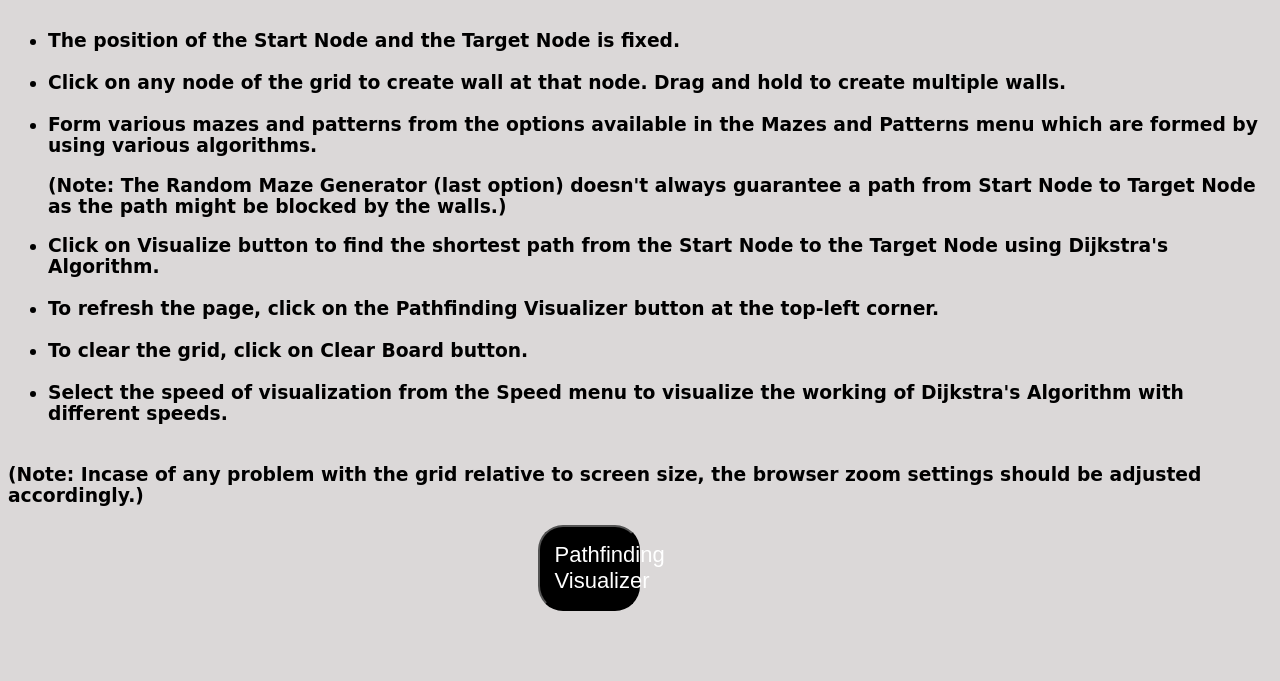
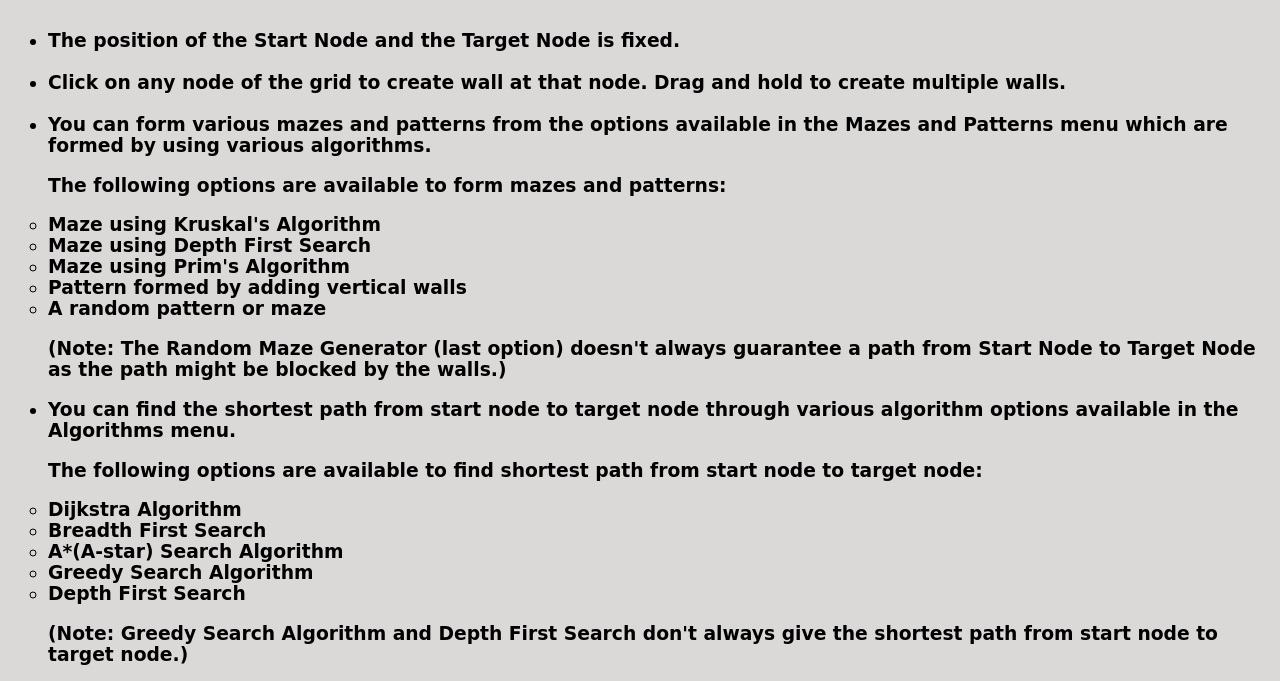
Before and after one commit to ShubhDoshi/pathfinder-tutorial, a plain HTML site: page index.html in a window 1280 px wide. Shown: the part 95-776 px from the top of the page. Drawn offline with Linux system fonts and the light colour scheme; a web font is replaced by a local one.

Commit message:
Updated index.html

```diff
--- a/index.html
+++ b/index.html
@@ -22,9 +22,29 @@
         </li>
         <br>
         <li>
-            Form various mazes and patterns from the options available in the Mazes and Patterns menu which are formed by using various algorithms.
+            You can form various mazes and patterns from the options available in the Mazes and Patterns menu which are formed by using various algorithms.
+            <p>The following options are available to form mazes and patterns:
+                <li type="circle">Maze using Kruskal's Algorithm</li>
+                <li type="circle">Maze using Depth First Search</li>
+                <li type="circle">Maze using Prim's Algorithm</li>
+                <li type="circle">Pattern formed by adding vertical walls</li>
+                <li type="circle">A random pattern or maze</li>
+            </p>
             <p>(Note: The Random Maze Generator (last option) doesn't always guarantee a path from Start Node to Target Node as the path might be blocked by the walls.)</p>
         </li>
+
+        <li>
+            You can find the shortest path from start node to target node through various algorithm options available in the Algorithms menu.
+            <p>The following options are available to find shortest path from start node to target node:
+                <li type="circle">Dijkstra Algorithm</li>
+                <li type="circle">Breadth First Search</li>
+                <li type="circle">A*(A-star) Search Algorithm</li>
+                <li type="circle">Greedy Search Algorithm</li>
+                <li type="circle">Depth First Search</li>
+            </p>
+            <p>(Note: Greedy Search Algorithm and Depth First Search don't always give the shortest path from start node to target node.)</p>
+        </li>
+
         <li>
             Click on Visualize button to find the shortest path from the Start Node to the Target Node using Dijkstra's Algorithm.
         </li>
@@ -43,7 +63,7 @@
         <br>
     </ul>
     </h3>
-    <h3>(Note: Incase of any problem with the grid relative to screen size, the browser zoom settings should be adjusted accordingly.)</h3>
+
     <button onclick="location.href = 'https://shubhdoshi.github.io/Pathfinding-Visualizer/';">Pathfinding Visualizer</button>
 </body>
 </html>
```
